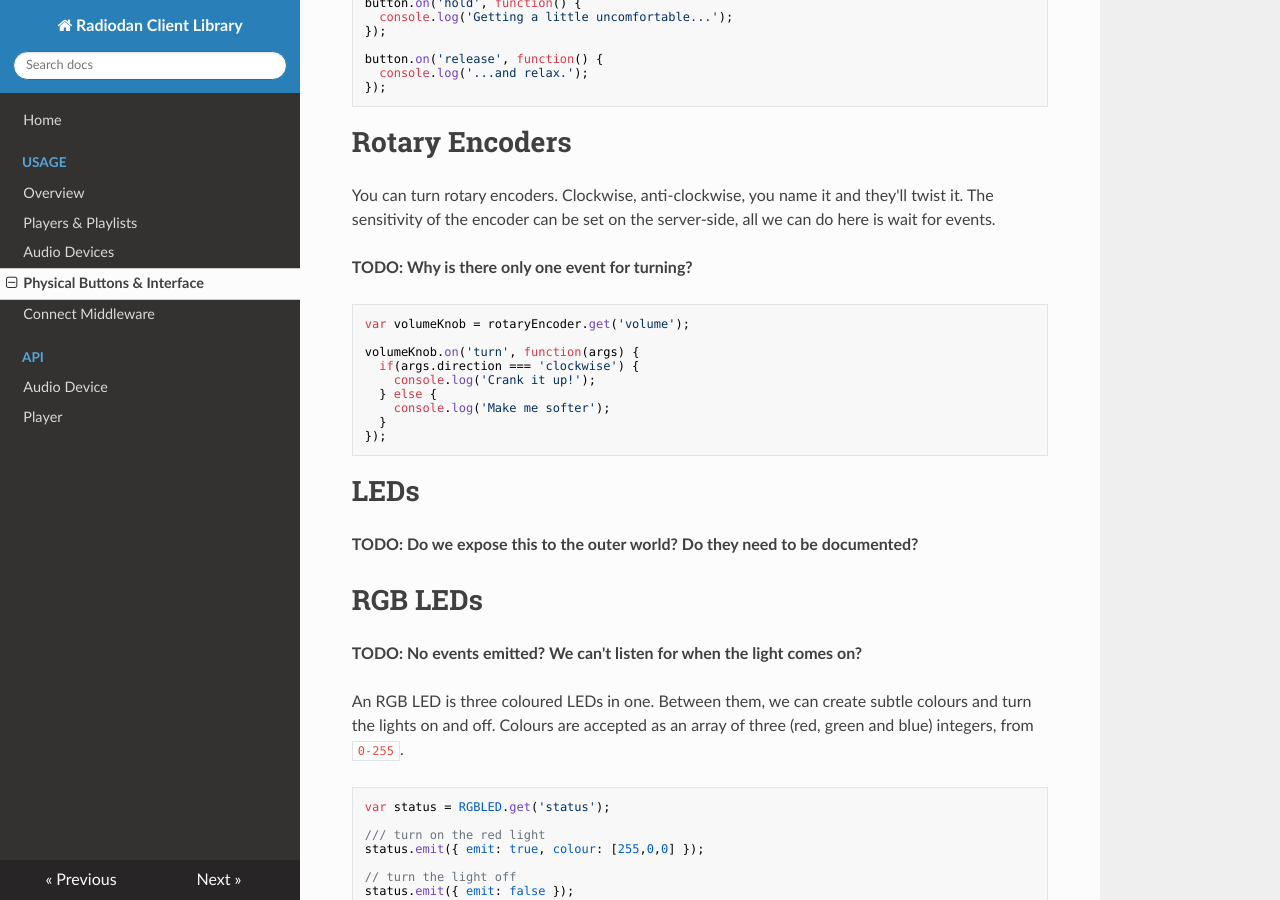
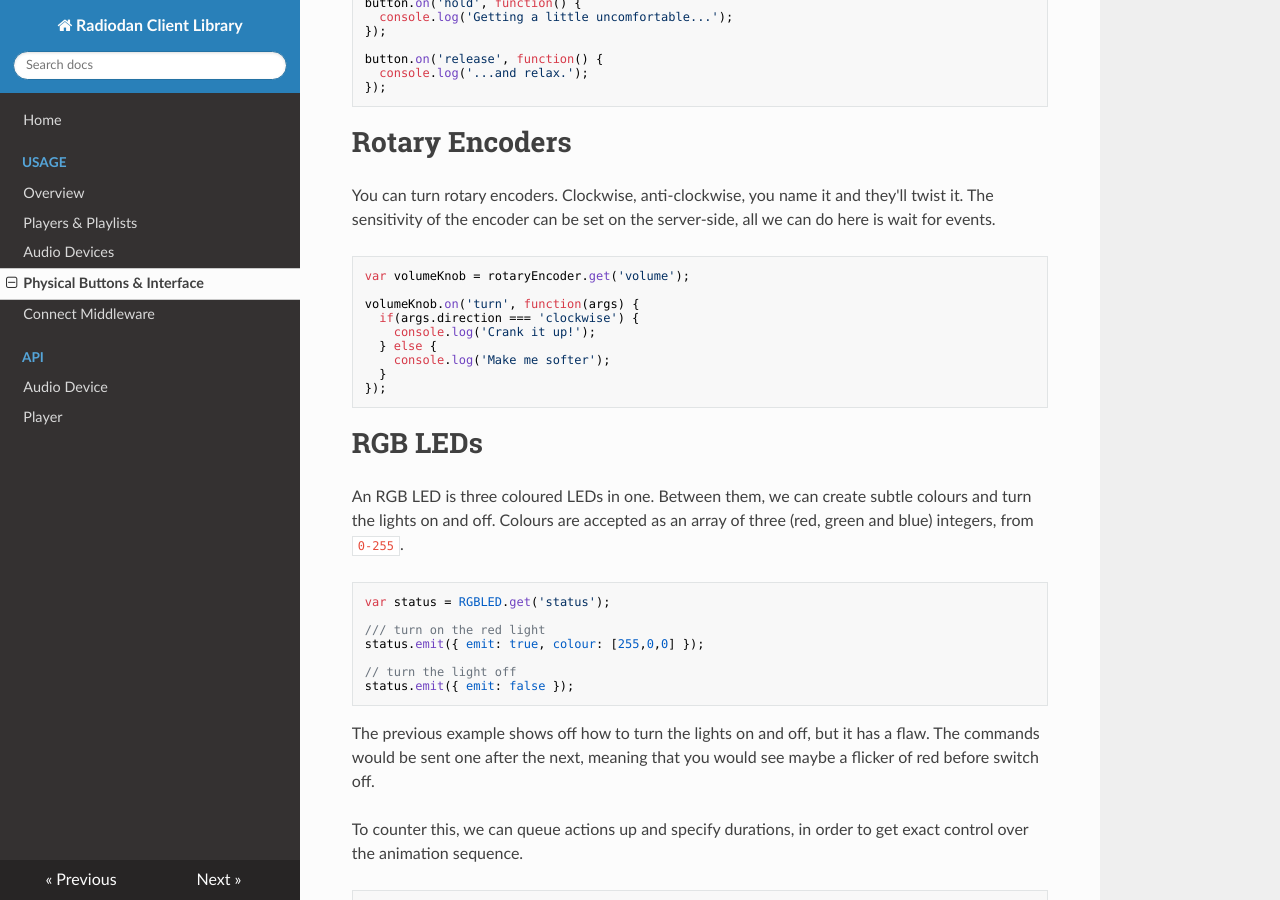
Before and after one commit to radiodan/radiodan-client.js, an MkDocs documentation site: the page built from docs/usage/physical-buttons-and-interface.md, in a window 1280 px wide and 900 px high, scrolled down 854 px. Built offline with MkDocs 1.6.1, drawn with Linux system fonts in a browser that asks for light colours; nearby versions of some CDN libraries; old or Windows-style settings are respelled for this version of MkDocs.

Commit message:
Clean up Physical UI Usage

````diff
--- a/docs/usage/physical-buttons-and-interface.md
+++ b/docs/usage/physical-buttons-and-interface.md
@@ -51,8 +51,6 @@ You can turn rotary encoders. Clockwise, anti-clockwise, you name it and they'll
 twist it.  The sensitivity of the encoder can be set on the server-side, all we
 can do here is wait for events.
 
-**TODO: Why is there only one event for turning?**
-
 ```javascript
 var volumeKnob = rotaryEncoder.get('volume');
 
@@ -65,13 +63,7 @@ volumeKnob.on('turn', function(args) {
 });
 ```
 
-# LEDs
-
-**TODO: Do we expose this to the outer world? Do they need to be documented?**
-
 # RGB LEDs
-
-**TODO: No events emitted? We can't listen for when the light comes on?**
 
 An RGB LED is three coloured LEDs in one. Between them, we can create subtle
 colours and turn the lights on and off. Colours are accepted as an array of
````
